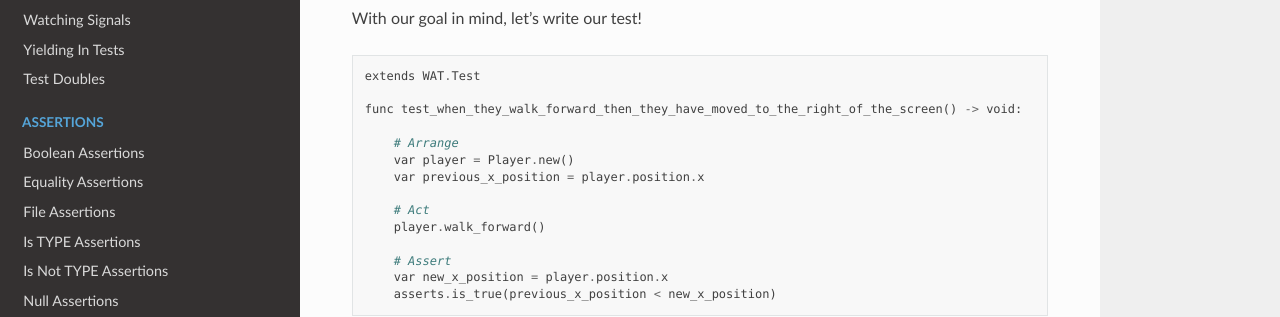
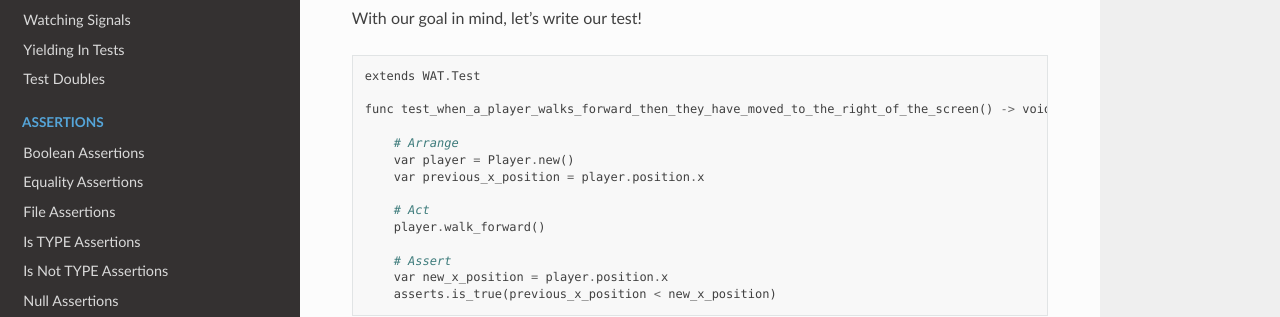
Before and after one commit to CodeDarigan/WATDocRedux, a Sphinx documentation site: the page built from source/pages/getting_started/your_first_test.rst, in a window 1280 px wide and 900 px high, scrolled down 1036 px. Shown: the part 158-475 px from the top of the window. Built offline with Sphinx 7.4.7 and the Read the Docs theme 2.0.0, drawn with Linux system fonts in a browser that asks for light colours.

Commit message:
Give A Clearer Name To The Player

```diff
--- a/source/pages/getting_started/your_first_test.rst
+++ b/source/pages/getting_started/your_first_test.rst
@@ -60,7 +60,7 @@ With our goal in mind, let's write our test!
 
     extends WAT.Test
 
-    func test_when_they_walk_forward_then_they_have_moved_to_the_right_of_the_screen() -> void:
+    func test_when_a_player_walks_forward_then_they_have_moved_to_the_right_of_the_screen() -> void:
 
         # Arrange
         var player = Player.new()
```
